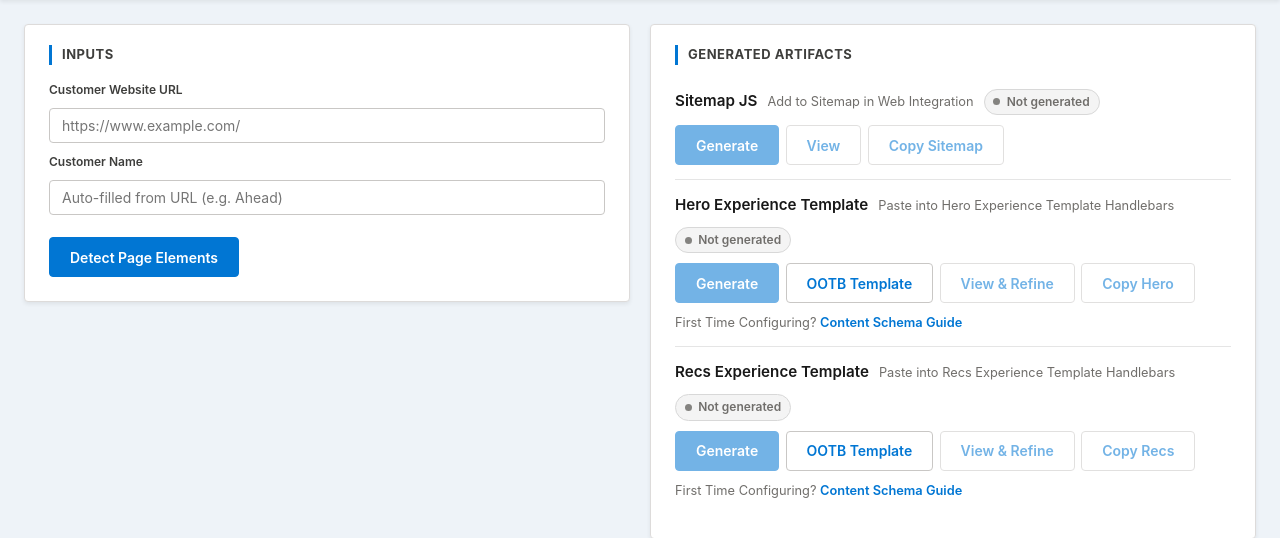
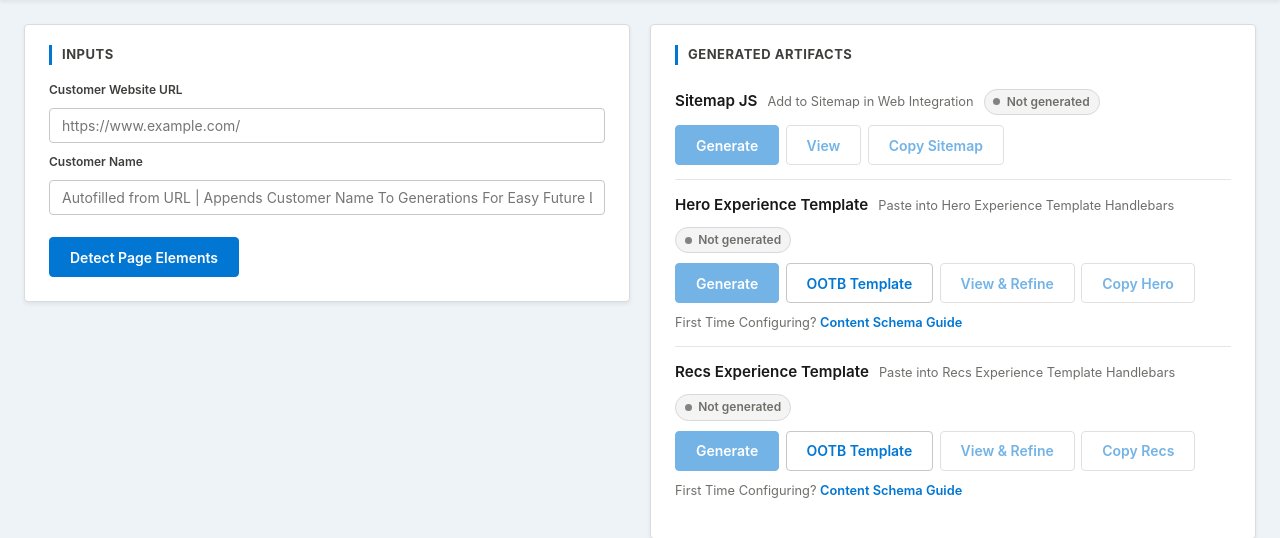
Before and after one commit to porziorobe/Salesforce-Personalization-Sitemap2.0-Dev, a Flask app: page / in a window 1280 px wide. Shown: the part 128-666 px from the top of the page. Run offline with Flask 3, Linux system fonts and the light colour scheme.

Commit message:
Update Customer Name placeholder text
Co-Authored-By: Claude Sonnet 4.6 <noreply@anthropic.com>

```diff
--- a/templates/index.html
+++ b/templates/index.html
@@ -39,7 +39,7 @@
             </div>
             <div class="field">
               <label class="label" for="customer-name">Customer Name</label>
-              <input id="customer-name" type="text" class="input" placeholder="Auto-filled from URL (e.g. Ahead)" />
+              <input id="customer-name" type="text" class="input" placeholder="Autofilled from URL | Appends Customer Name To Generations For Easy Future Lookup" />
             </div>
             <div class="actions">
               <button type="button" id="detect-btn" class="btn btn-primary">
```
